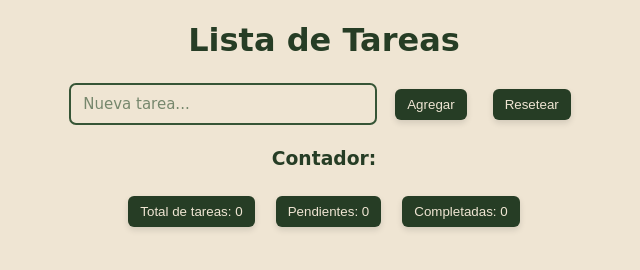
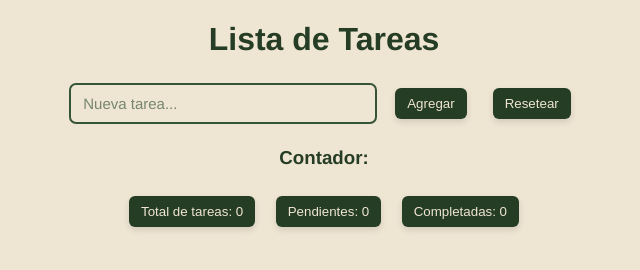
Before and after one commit to Hiamcode/To-do-list, a plain HTML site: page index.html in a window 1280 px wide. Shown: the whole page, without its empty margins (316-956 px from the left). Drawn offline with Linux system fonts and the light colour scheme.

Commit message:
Update font family in styles.css

```diff
--- a/styles.css
+++ b/styles.css
@@ -1,7 +1,7 @@
 body{
     background-color:#efe5d3;
     color:#263d25;
-    font-family: cursive, sans-serif;
+    font-family: Franklin Gothic Medium, sans-serif;
     text-align: center;
 }
 
```
